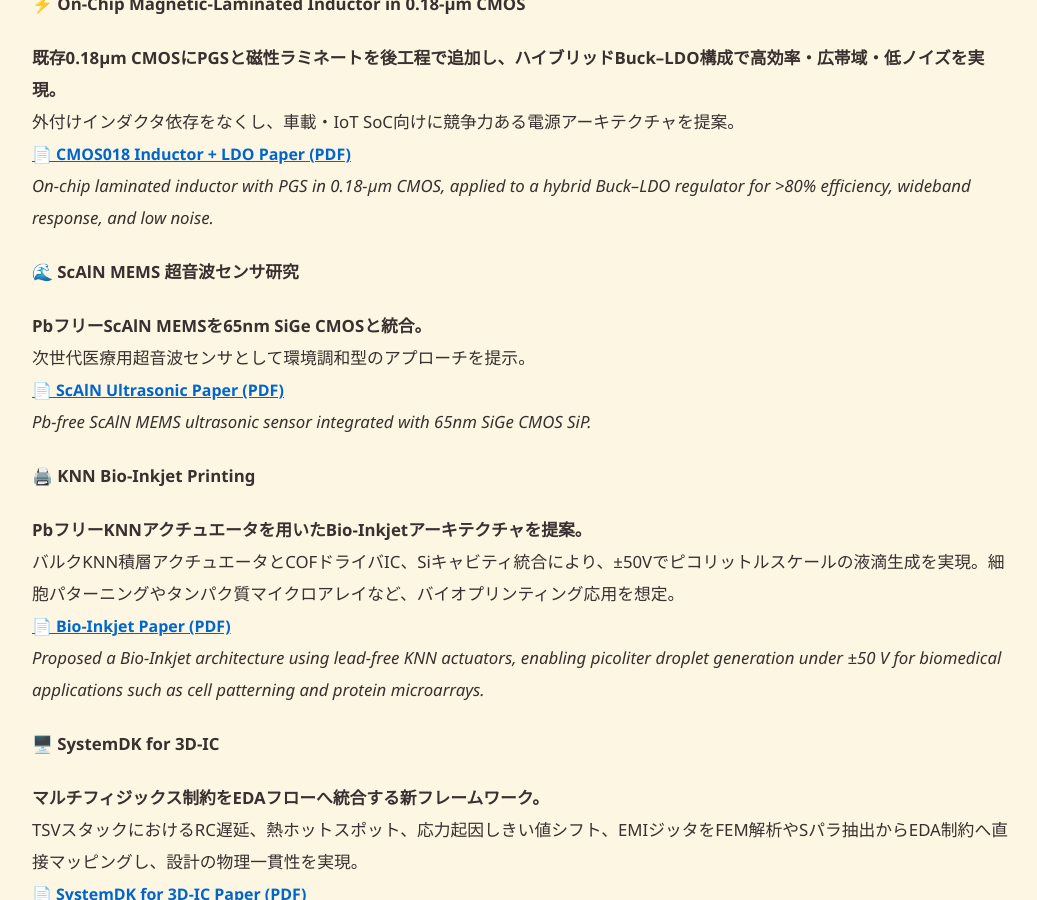
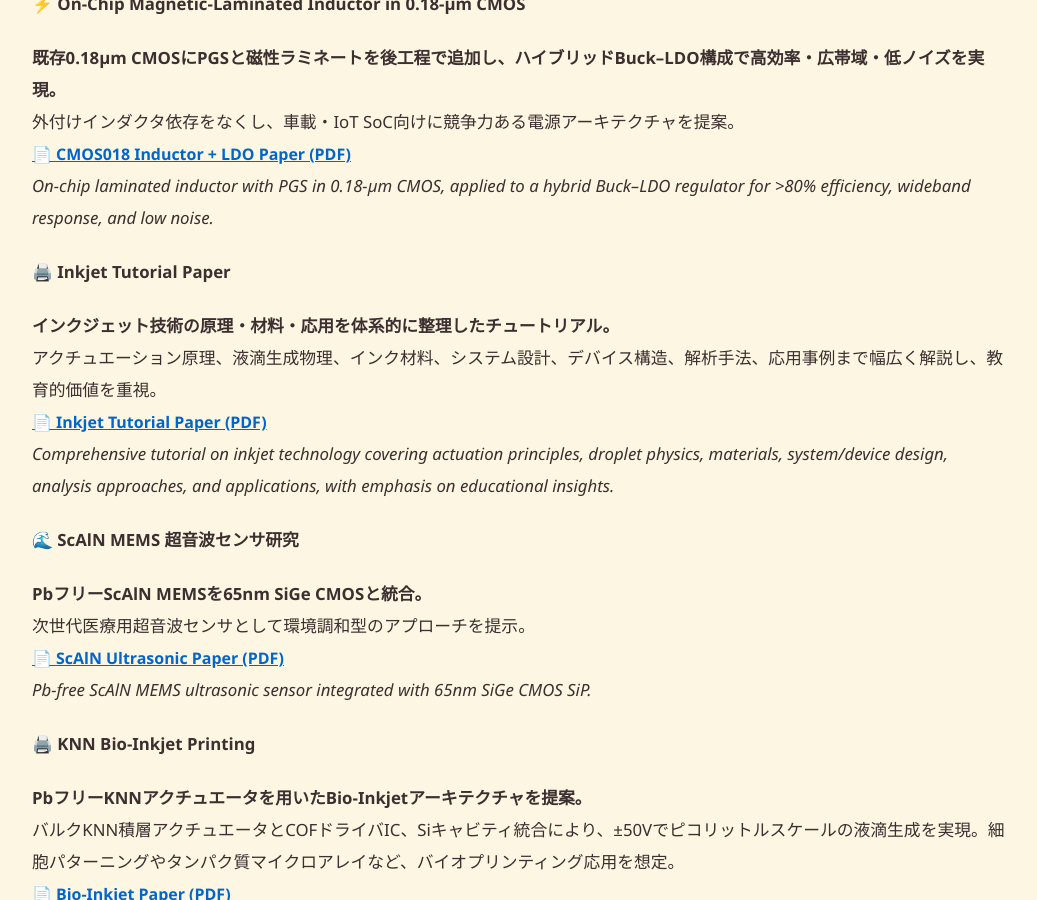
Before and after one commit to Samizo-AITL/Samizo-AITL.github.io, a Jekyll site: the page built from about/career-summary/index.md, in a window 1280 px wide and 900 px high, scrolled down 3716 px. Shown: the whole window, without its empty margins (118-1155 px from the left). Built offline with Jekyll 4.4.1, drawn with Linux system fonts in a browser that asks for light colours.

Commit message:
Update index.md

```diff
--- a/about/career-summary/index.md
+++ b/about/career-summary/index.md
@@ -122,6 +122,12 @@ HVデバイス互換性の制約下でのノード選択、埋込SRAMの歩留
 [📄 CMOS018 Inductor + LDO Paper (PDF)](./docs/cmos018_inductor_ldo.pdf)
 *On-chip laminated inductor with PGS in 0.18-µm CMOS, applied to a hybrid Buck–LDO regulator for >80% efficiency, wideband response, and low noise.*
 
+#### 🖨️ Inkjet Tutorial Paper
+**インクジェット技術の原理・材料・応用を体系的に整理したチュートリアル。**
+アクチュエーション原理、液滴生成物理、インク材料、システム設計、デバイス構造、解析手法、応用事例まで幅広く解説し、教育的価値を重視。
+[📄 Inkjet Tutorial Paper (PDF)](./docs/inkjet_tutorial.pdf)
+*Comprehensive tutorial on inkjet technology covering actuation principles, droplet physics, materials, system/device design, analysis approaches, and applications, with emphasis on educational insights.*
+
 #### 🌊 ScAlN MEMS 超音波センサ研究
 **PbフリーScAlN MEMSを65nm SiGe CMOSと統合。**
 次世代医療用超音波センサとして環境調和型のアプローチを提示。
```
